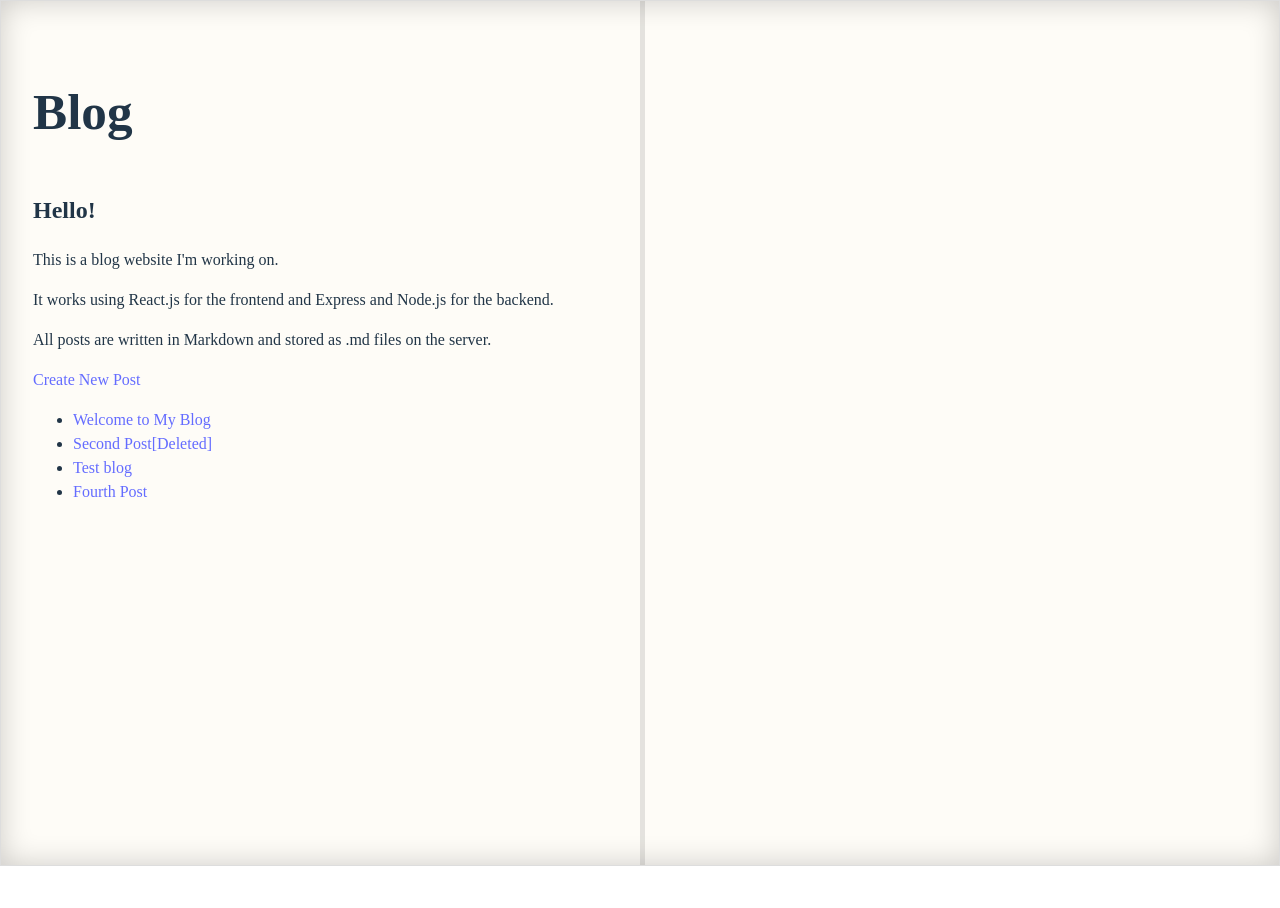
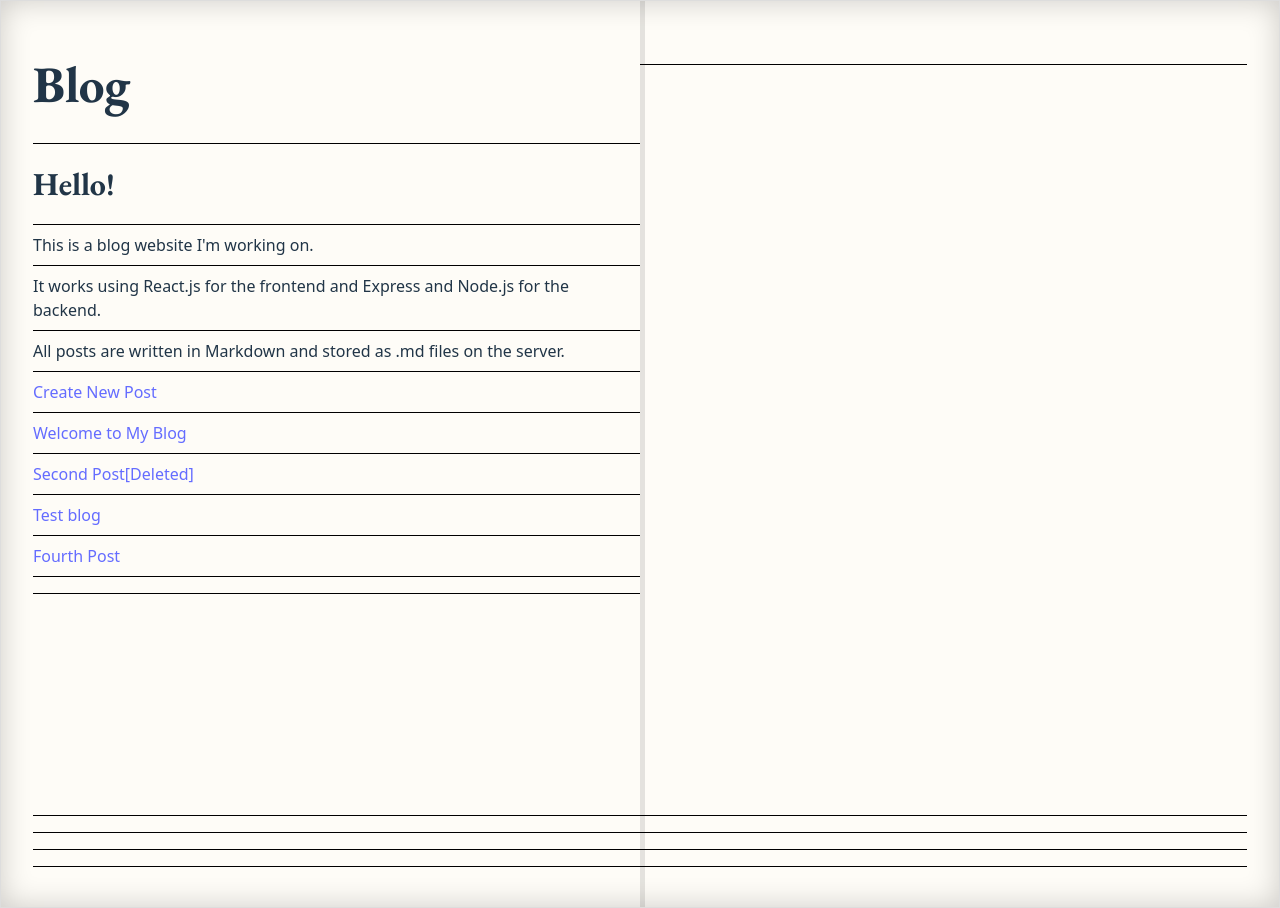
Before and after one commit to Kofi100/blog-viewer-react, a React (Vite) app in the folder react/: page / in a window 1280 px wide. Before the commit the page ends 866 px from the top, so only its background shows below. Built offline with nearby package versions, Linux system fonts and the light colour scheme.

Commit message:
working on lines,implemented header font

```diff
--- a/react/src/App.css
+++ b/react/src/App.css
@@ -1,5 +1,5 @@
-@tailwind base;
-@tailwind components;
+/* @import "tailwindcss/preflight"; */
+
 @tailwind utilities;
 
 #root {
@@ -45,8 +45,8 @@
 	color: #888;
 }
 
-.book {
+/* .book {
 	box-shadow: inset 0 0 30px rgba(0, 0, 0, 0.2);
 	background: #fefcf7;
 	border: 1px solid #ddd;
-}
+} */
--- a/react/src/App.jsx
+++ b/react/src/App.jsx
@@ -14,7 +14,7 @@ function App() {
 	// const [count, setCount] = useState(0)
 
 	return (
-		<div className="font-body">
+		<div>
 			<Router>
 				<Routes>
 					<Route path="/*" element={<Home />} />
--- a/react/src/index.css
+++ b/react/src/index.css
@@ -1,10 +1,11 @@
-@tailwind base;
-@tailwind components;
+@import "tailwindcss";
+/* @import "tailwindcss/preflight"; */
+
 @tailwind utilities;
 
 :root {
 	/* font-family: system-ui, Avenir, Helvetica, Arial, sans-serif; */
-	line-height: 1.5;
+	/* line-height: 1.5; */
 	font-weight: 400;
 
 	/* color-scheme: light dark; */
@@ -35,11 +36,22 @@ body {
 	border-style: dashed; */
 }
 
+h1,
+h2,
+h3,
+h4,
+h5 {
+	font-family: "EB Garamond", serif;
+	font-weight: bold;
+}
 h1 {
 	font-size: 3.2em;
-	line-height: 1.1;
+	line-height: 2;
 }
-
+h2 {
+	font-size: 2em;
+	line-height: 2;
+}
 button {
 	border-radius: 8px;
 	border: 1px solid transparent;
@@ -75,12 +87,8 @@ button:focus-visible {
 	position: relative; /* so ::before attaches correctly */
 	box-shadow: inset 0 0 30px rgba(0, 0, 0, 0.2);
 	background-color: #fefcf7;
-	background-image: repeating-linear-gradient(
-		to bottom,
-		transparent,
-		transparent 1.8rem,
-		rgba(0, 0, 0, 0.08) 1.9rem
-	);
+
+	/* background-image: url("../public/pattern-stripes.svg"); */
 	min-height: 100vh;
 	border: 1px solid #ddd;
 }
@@ -93,3 +101,22 @@ button:focus-visible {
 	height: 100%;
 	background: rgba(0, 0, 0, 0.1);
 }
+.book *:where(h1, h2, h3, h4, h5, p, div, section, article, li) {
+	/* *:not(:last-child) */
+	border-bottom: 1px solid black; /* line */
+	min-height: 2rem; /* ensures minimum height */
+	padding-bottom: 0.5rem; /* spacing before the line */
+	margin-bottom: 0.5rem; /* spacing after */
+}
+.book-line-bg > * {
+	/* background-image: repeating-linear-gradient(
+		to bottom,
+		transparent,
+		transparent 1.8rem,
+		rgba(0, 0, 0, 0.2) 1.9rem
+	); */
+	/* border-bottom: 1px solid black; /* line */
+	/* min-height: 2rem; ensures minimum height */
+	/* padding-bottom: 0.5rem; spacing before the line */
+	/* margin-bottom: 0.5rem; spacing after */
+}
--- a/react/src/pages/Blog.jsx
+++ b/react/src/pages/Blog.jsx
@@ -23,9 +23,9 @@ export default function Blog() {
 		// 	<Route path="/edit/:slug" element={<EditPost />} />
 		// </Routes>
 		<div className="flex flex-row min-h-[100vh] font-body">
-			<section className="flex flex-col min-w-[50%] ">
+			<section className="flex flex-col min-w-[50%] book-line-bg ">
 				<section>
-					<h1>Blog</h1>
+					<h1 className="font-heading">Blog</h1>
 					<h2>Hello!</h2>
 					<p>This is a blog website I'm working on.</p>
 					<p>
@@ -50,7 +50,7 @@ export default function Blog() {
 				</section>
 			</section>
 			<section
-				className="flex flex-col min-w-[50%] "
+				className="flex flex-col min-w-[50%]  "
 				style={{ perspective: 1200, backfaceVisibility: "hidden" }}
 			>
 				<AnimatePresence mode="wait" initial={false}>
--- a/react/src/pages/EditPost.jsx
+++ b/react/src/pages/EditPost.jsx
@@ -36,7 +36,7 @@ export default function EditPost() {
 	};
 
 	return (
-		<div className="text-start" style={{ padding: "1.5rem" }}>
+		<div className="text-start book-line-bg" style={{ padding: "1.5rem" }}>
 			<h1>{slugParam ? `Edit Post: ${slugParam}.md` : "Create New Post"}</h1>
 			<p>
 				{slugParam
@@ -50,6 +50,7 @@ export default function EditPost() {
 					name="name"
 					id="name"
 					placeholder="Slug Name"
+					className="bg-white border-black border-2 p-2.5 rounded-2xl"
 					value={slug}
 					onChange={(e) => setSlug(e.target.value)}
 				/>
@@ -60,18 +61,24 @@ export default function EditPost() {
 					cols="100"
 					rows="30"
 					value={content}
+					className="bg-white border-black border-2 p-2.5 rounded-2xl"
 					onChange={(e) => {
 						setContent(e.target.value);
 					}}
 				></textarea>
 			</div>
 			<h2>Preview of Post</h2>
-			<section className="flex flex-col rounded-lg border-2 border-white border-dashed min-h-[500px] min-w-[500px]">
+			<section className="flex flex-col rounded-lg border-2 p-2.5  border-dashed min-h-[500px] min-w-[500px]">
 				<ReactMarkdown remarkPlugins={[remarkGfm, remarkEmoji]}>
 					{content}
 				</ReactMarkdown>
 			</section>
-			<input type="submit" value="Save Progress" onClick={handleSave} />
+			<input
+				type="submit"
+				value="Save Progress"
+				onClick={handleSave}
+				className="underline hover:text-blue-800"
+			/>
 		</div>
 	);
 }
--- a/react/src/pages/Post.jsx
+++ b/react/src/pages/Post.jsx
@@ -18,7 +18,7 @@ export default function Post() {
 
 	return (
 		<article
-			className="pl-5 pr-5 min-h-[100vh]"
+			className="pl-5 pr-5 min-h-[100vh] book-line-bg"
 			style={{ paddingLeft: "1.5rem", paddingRight: "1.5rem" }}
 		>
 			<ReactMarkdown remarkPlugins={[remarkGfm, remarkEmoji]}>
--- a/react/tailwind.config.js
+++ b/react/tailwind.config.js
@@ -4,8 +4,8 @@ export default {
 	theme: {
 		extend: {
 			fontFamily: {
-				body: ["EB Garamond", "serif"],
-				heading: ["Merriweather", "serif"],
+				heading: ["EB Garamond", "serif"],
+				body: ["Merriweather", "serif"],
 			},
 		},
 	},
```
Also changed, not shown: react/public/pattern-stripes.svg (added).
